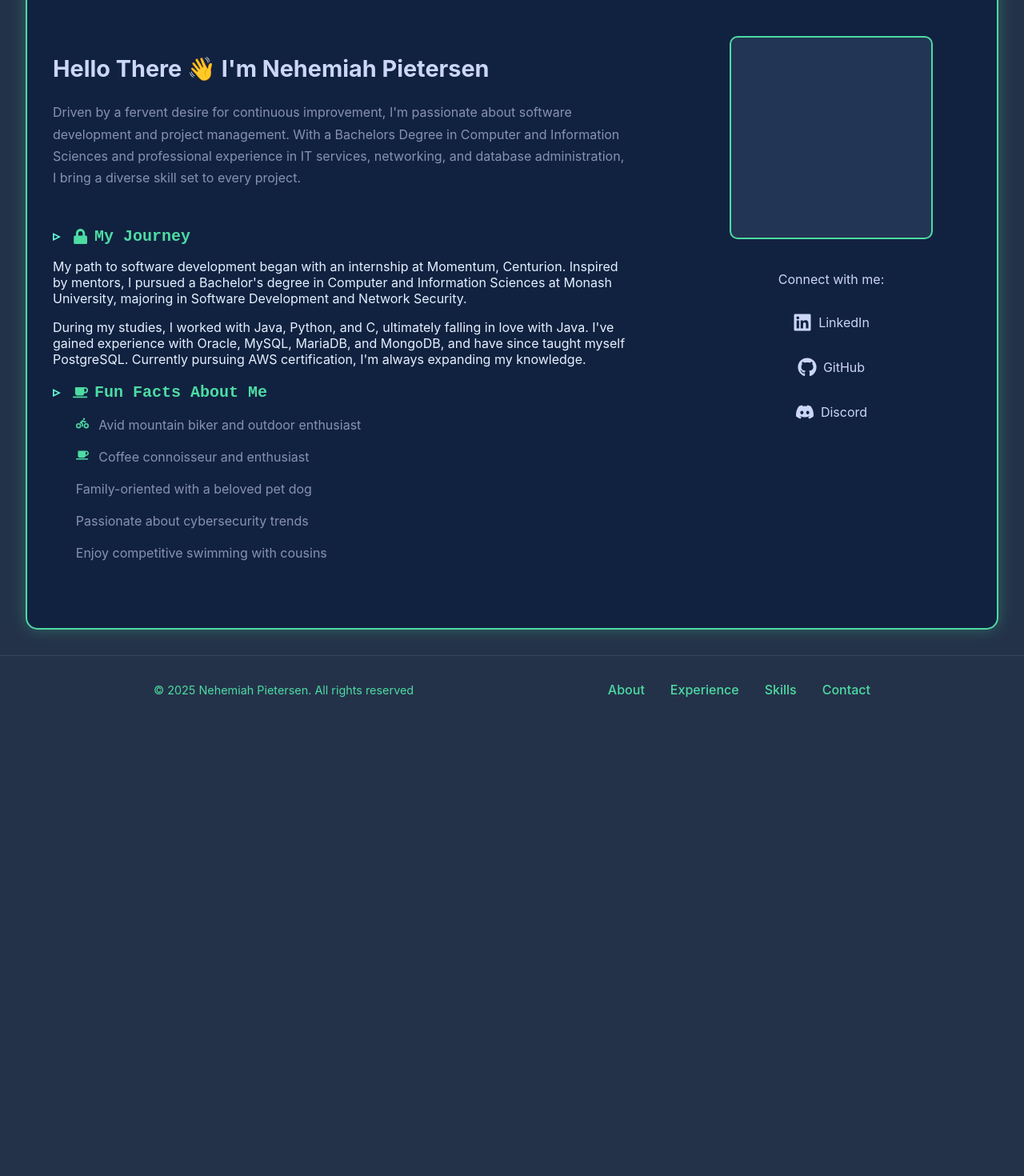
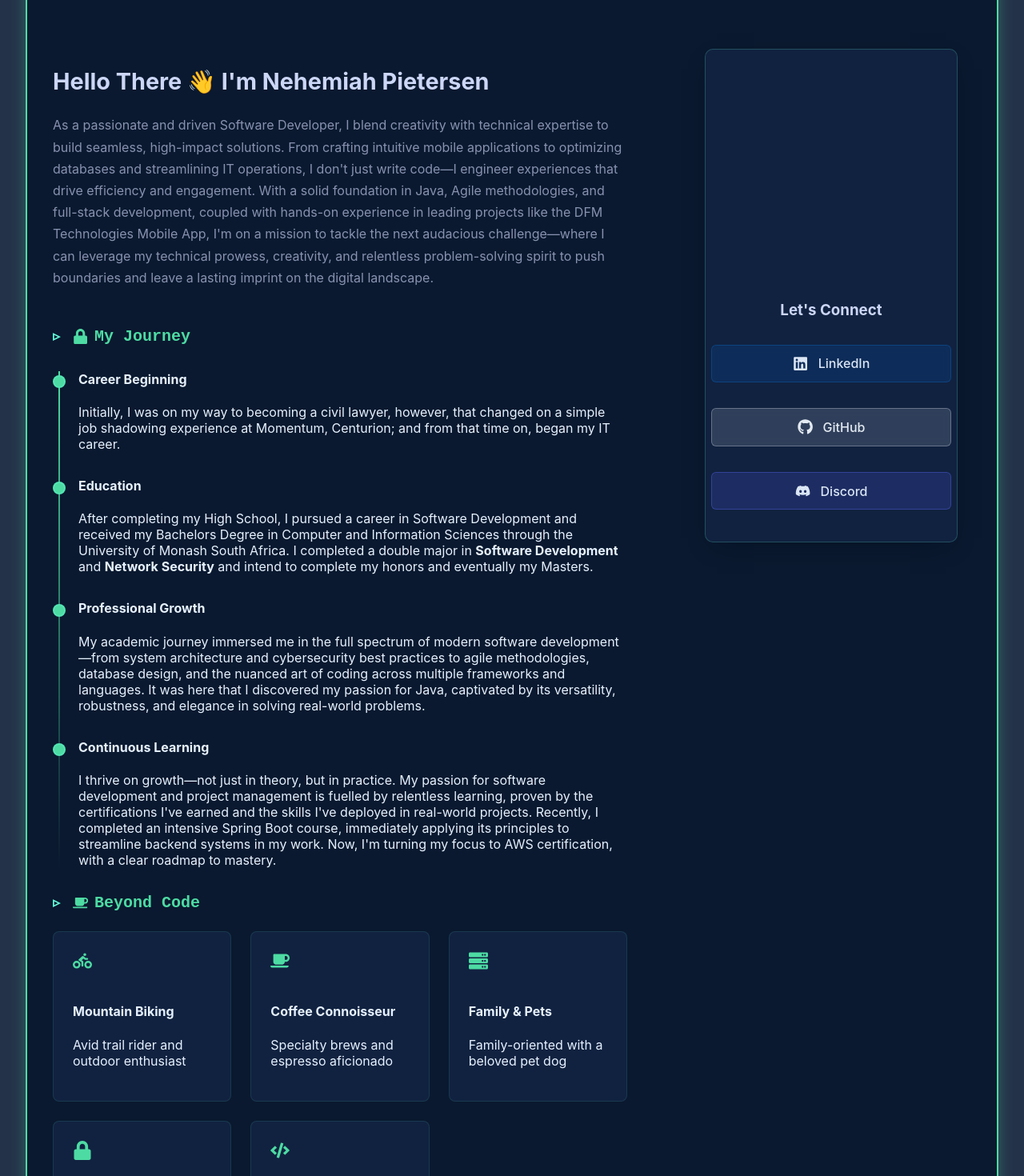
Before and after one commit to NehemiahPietersen/Dev-Portfolio, a React (Create React App) app in the folder dev_portfolio/: page /about in a window 1280 px wide. Shown: the part 320-1790 px from the top of the page at 80% size. Before the commit the page ends 1224 px from the top, so only its background shows below. Built offline with nearby package versions, Linux system fonts and the light colour scheme.

Commit message:
updated aboutMe page

```diff
--- a/dev_portfolio/src/AboutPage.js
+++ b/dev_portfolio/src/AboutPage.js
@@ -1,5 +1,5 @@
 import React from 'react';
-import { FaLinkedin, FaGithub, FaDiscord, FaCoffee, FaBiking, FaLock } from 'react-icons/fa';
+import { FaLinkedin, FaGithub, FaDiscord, FaCoffee, FaBiking, FaLock, FaCode, FaServer } from 'react-icons/fa';
 import './styles/About.css';
 
 export function AboutPage() {
@@ -7,75 +7,145 @@ export function AboutPage() {
         <section className="about-page">
             <div className="about-container">
                 <div className="about-header">
-                    <h1 className="about-title">About Me</h1>
+                    <h1 className="about-title">
+                        <span className="title-gradient">About Me</span>
+                    </h1>
                 </div>
 
                 <div className="about-content-wrapper">
                     <div className="about-text-content">
                         <div className="about-intro">
                             <h2 className="intro-heading">
-                                Hello There <span className="wave">👋</span> I'm Nehemiah Pietersen
+                                Hello There <span className="wave">👋</span> I'm <span className="name-highlight">Nehemiah Pietersen</span>
                             </h2>
                             <p className="intro-text">
-                                Driven by a fervent desire for continuous improvement, I'm passionate about software development
-                                and project management. With a Bachelors Degree in Computer and Information Sciences and
-                                professional experience in IT services, networking, and database administration, I bring a
-                                diverse skill set to every project.
+                                As a passionate and driven Software Developer, I blend creativity with technical expertise
+                                to build seamless, high-impact solutions. From crafting intuitive mobile applications to
+                                optimizing databases and streamlining IT operations, I don't just write code—I engineer experiences
+                                that drive efficiency and engagement. With a solid foundation in Java, Agile methodologies, and
+                                full-stack development, coupled with hands-on experience in leading projects like the DFM Technologies
+                                Mobile App, I'm on a mission to tackle the next audacious challenge—where I can leverage my technical
+                                prowess, creativity, and relentless problem-solving spirit to push boundaries and leave a lasting
+                                imprint on the digital landscape.
                             </p>
                         </div>
 
-                        {/* TODO: Make the about me information a little longer */}
                         <div className="about-details">
                             <div className="journey-section">
                                 <h3 className="section-heading">
                                     <FaLock className="section-icon" /> My Journey
                                 </h3>
-                                <p>
-                                    My path to software development began with an internship at Momentum, Centurion.
-                                    Inspired by mentors, I pursued a Bachelor's degree in Computer and Information
-                                    Sciences at Monash University, majoring in Software Development and Network Security.
-                                </p>
-                                <p>
-                                    During my studies, I worked with Java, Python, and C, ultimately falling in love with Java.
-                                    I've gained experience with Oracle, MySQL, MariaDB, and MongoDB, and have since taught
-                                    myself PostgreSQL. Currently pursuing AWS certification, I'm always expanding my knowledge.
-                                </p>
+                                <div className="timeline">
+                                    <div className="timeline-item">
+                                        <div className="timeline-marker"></div>
+                                        <div className="timeline-content">
+                                            <h4>Career Beginning</h4>
+                                            <p>
+                                                Initially, I was on my way to becoming a civil lawyer, however, that changed on a simple job
+                                                shadowing experience at Momentum, Centurion; and from that time on, began my IT career.
+                                            </p>
+                                        </div>
+                                    </div>
+                                    <div className="timeline-item">
+                                        <div className="timeline-marker"></div>
+                                        <div className="timeline-content">
+                                            <h4>Education</h4>
+                                            <p>
+                                                After completing my High School, I pursued a career in Software Development and received my Bachelors
+                                                Degree in Computer and Information Sciences through the University of Monash South Africa. I completed
+                                                a double major in <b>Software Development</b> and <b>Network Security</b> and intend to complete my honors and
+                                                eventually my Masters.
+                                            </p>
+                                        </div>
+                                    </div>
+                                    <div className="timeline-item">
+                                        <div className="timeline-marker"></div>
+                                        <div className="timeline-content">
+                                            <h4>Professional Growth</h4>
+                                            <p>
+                                                My academic journey immersed me in the full spectrum of modern software development—from system architecture and
+                                                cybersecurity best practices to agile methodologies, database design, and the nuanced art of coding across multiple
+                                                frameworks and languages. It was here that I discovered my passion for Java, captivated by its versatility,
+                                                robustness, and elegance in solving real-world problems.
+                                            </p>
+                                        </div>
+                                    </div>
+                                    <div className="timeline-item">
+                                        <div className="timeline-marker"></div>
+                                        <div className="timeline-content">
+                                            <h4>Continuous Learning</h4>
+                                            <p>
+                                                I thrive on growth—not just in theory, but in practice. My passion for software development and project management
+                                                is fuelled by relentless learning, proven by the certifications I've earned and the skills I've deployed in real-world
+                                                projects. Recently, I completed an intensive Spring Boot course, immediately applying its principles to streamline
+                                                backend systems in my work. Now, I'm turning my focus to AWS certification, with a clear roadmap to mastery.
+                                            </p>
+                                        </div>
+                                    </div>
+                                </div>
                             </div>
 
                             <div className="fun-facts">
                                 <h3 className="section-heading">
-                                    <FaCoffee className="section-icon" /> Fun Facts About Me
+                                    <FaCoffee className="section-icon" /> Beyond Code
                                 </h3>
-                                <ul className="facts-list">
-                                    <li>
-                                        <FaBiking /> Avid mountain biker and outdoor enthusiast
-                                    </li>
-                                    <li>
-                                        <FaCoffee /> Coffee connoisseur and enthusiast
-                                    </li>
-                                    <li>Family-oriented with a beloved pet dog</li>
-                                    <li>Passionate about cybersecurity trends</li>
-                                    <li>Enjoy competitive swimming with cousins</li>
-                                </ul>
+                                <div className="facts-grid">
+                                    <div className="fact-card">
+                                        <FaBiking className="fact-icon" />
+                                        <h4>Mountain Biking</h4>
+                                        <p>Avid trail rider and outdoor enthusiast</p>
+                                    </div>
+                                    <div className="fact-card">
+                                        <FaCoffee className="fact-icon" />
+                                        <h4>Coffee Connoisseur</h4>
+                                        <p>Specialty brews and espresso aficionado</p>
+                                    </div>
+                                    <div className="fact-card">
+                                        <FaServer className="fact-icon" />
+                                        <h4>Family & Pets</h4>
+                                        <p>Family-oriented with a beloved pet dog</p>
+                                    </div>
+                                    <div className="fact-card">
+                                        <FaLock className="fact-icon" />
+                                        <h4>Security Enthusiast</h4>
+                                        <p>Passionate about cybersecurity trends</p>
+                                    </div>
+                                    <div className="fact-card">
+                                        <FaCode className="fact-icon" />
+                                        <h4>Competitive Swimming</h4>
+                                        <p>Enjoy swimming competitions with cousins</p>
+                                    </div>
+                                </div>
                             </div>
                         </div>
                     </div>
 
                     <div className="about-image-content">
-                        <div className="profile-image-placeholder">
-                            <div className="placeholder-image">
-                                {/* TODO: Add Profile image of yourself Nehemiah */}
+                        <div className="profile-card">
+                            <div className="profile-image-container">
+                                <div className="profile-image-placeholder">
+                                    {/* TODO: Profile image will go here */}
+                                </div>
                             </div>
                             <div className="social-links">
-                                <p className="social-links-text">Connect with me:</p>
+                                <h3 className="social-heading">Let's Connect</h3>
                                 <div className="social-icons">
-                                    <a href="https://linkedin.com/in/nehemiah-pietersen-17a724170" target="_blank" rel="noopener noreferrer" className="social-link">
+                                    <a href="https://linkedin.com/in/nehemiah-pietersen-17a724170"
+                                    target="_blank"
+                                    rel="noopener noreferrer"
+                                    className="social-link linkedin">
                                         <FaLinkedin className="social-icon" /> LinkedIn
                                     </a>
-                                    <a href="https://github.com/NehemiahPietersen" target="_blank" rel="noopener noreferrer" className="social-link">
-                                        <FaGithub className="social-icon" /> GitHub
+                                    <a href="https://github.com/NehemiahPietersen"
+                                    target="_blank"
+                                    rel="noopener noreferrer"
+                                    className="social-link github">
+                                        <FaGithub className="social-icon github-icon" /> GitHub
                                     </a>
-                                    <a href="https://discord.com/users/2526" target="_blank" rel="noopener noreferrer" className="social-link">
+                                    <a href="https://discord.com/users/2526"
+                                    target="_blank"
+                                    rel="noopener noreferrer"
+                                    className="social-link discord">
                                         <FaDiscord className="social-icon" /> Discord
                                     </a>
                                 </div>
--- a/dev_portfolio/src/styles/About.css
+++ b/dev_portfolio/src/styles/About.css
@@ -201,3 +201,223 @@
         font-size: 1.5rem;
     }
 }
+
+.about-page {
+    background-color: #0a192f;
+    color: #e6f1ff;
+    min-height: 100vh;
+    padding: 5rem 2rem;
+    position: relative;
+    overflow: hidden;
+}
+
+/* Gradient title effect */
+.title-gradient {
+    background: linear-gradient(90deg, #4ddba3, #64ffda);
+    -webkit-background-clip: text;
+    background-clip: text;
+    color: transparent;
+    display: inline-block;
+}
+
+.title-decoration {
+    width: 80px;
+    height: 4px;
+    background: linear-gradient(90deg, #4ddba3, transparent);
+    margin: 1rem auto 0;
+}
+
+/* Timeline styling */
+.timeline {
+    position: relative;
+    padding-left: 2rem;
+    margin: 2rem 0;
+}
+
+.timeline::before {
+    content: '';
+    position: absolute;
+    left: 7px;
+    top: 0;
+    height: 100%;
+    width: 2px;
+    background: linear-gradient(to bottom, #4ddba3, transparent);
+}
+
+.timeline-item {
+    position: relative;
+    margin-bottom: 2rem;
+}
+
+.timeline-marker {
+    position: absolute;
+    left: -2rem;
+    top: 5px;
+    width: 12px;
+    height: 12px;
+    border-radius: 50%;
+    background: #4ddba3;
+    border: 2px solid rgba(100, 255, 218, 0.3);
+}
+
+/* Facts grid */
+.facts-grid {
+    display: grid;
+    grid-template-columns: repeat(auto-fill, minmax(200px, 1fr));
+    gap: 1.5rem;
+    margin-top: 1.5rem;
+}
+
+.fact-card {
+    background: #112240;
+    padding: 1.5rem;
+    border-radius: 8px;
+    border: 1px solid rgba(100, 255, 218, 0.1);
+    transition: all 0.3s ease;
+}
+
+.fact-card:hover {
+    transform: translateY(-5px);
+    border-color: #4ddba3;
+}
+
+.fact-icon {
+    color: #4ddba3;
+    font-size: 1.5rem;
+    margin-bottom: 1rem;
+}
+
+/* Profile card */
+.profile-card {
+    position: sticky;
+    top: 2rem;
+    background: #112240;
+    padding: 2rem;
+    border-radius: 10px;
+    border: 1px solid rgba(100, 255, 218, 0.2);
+    box-shadow: 0 10px 30px -15px rgba(2, 12, 27, 0.7);
+}
+
+.profile-image-container {
+    position: relative;
+    width: 250px;
+    height: 250px;
+    margin: 0 auto 2rem;
+}
+
+.profile-border-animation {
+    position: absolute;
+    inset: -5px;
+    border-radius: 10px;
+    background: linear-gradient(45deg, #4ddba3, #64ffda, #4ddba3);
+    background-size: 200% 200%;
+    animation: gradientBorder 4s ease infinite;
+    z-index: -1;
+}
+
+@keyframes gradientBorder {
+    0% { background-position: 0% 50% }
+    50% { background-position: 100% 50% }
+    100% { background-position: 0% 50% }
+}
+
+/* Social links */
+.social-heading {
+    color: #ccd6f6;
+    margin-bottom: 1.5rem;
+    text-align: center;
+}
+
+.social-link {
+    display: flex;
+    align-items: center;
+    gap: 0.8rem;
+    padding: 0.8rem 1.5rem;
+    margin: 0.5rem 0;
+    border-radius: 6px;
+    transition: all 0.3s ease;
+}
+
+.social-link:hover {
+    transform: translateX(5px);
+}
+
+.linkedin { background: rgba(10, 102, 194, 0.1); color: #0a66c2; }
+.github { background: rgba(36, 41, 46, 0.1); color: #24292e; }
+.discord { background: rgba(88, 101, 242, 0.1); color: #5865f2; }
+
+/* Responsive adjustments */
+@media (max-width: 992px) {
+    .about-content-wrapper {
+        flex-direction: column;
+    }
+
+    .profile-card {
+        position: static;
+        margin-top: 3rem;
+    }
+}
+
+.social-link {
+    display: flex;
+    align-items: center;
+    gap: 0.8rem;
+    padding: 0.8rem 1.5rem;
+    margin: 0.5rem 0;
+    border-radius: 6px;
+    transition: all 0.3s ease;
+    font-weight: 500;
+    opacity: 0.95;
+    backdrop-filter: blur(4px);
+}
+
+.social-link:hover {
+    transform: translateX(5px);
+    opacity: 1;
+    box-shadow: 0 4px 12px rgba(0, 0, 0, 0.2);
+}
+
+.social-icon {
+    font-size: 1.2rem;
+    transition: transform 0.3s ease;
+}
+
+.social-link:hover .social-icon {
+    transform: scale(1.15);
+}
+
+/* LinkedIn */
+.linkedin {
+    background: rgba(10, 102, 194, 0.2);
+    color: #e6f1ff;
+    border: 1px solid rgba(10, 102, 194, 0.4);
+}
+
+.linkedin:hover {
+    background: rgba(10, 102, 194, 0.3);
+    color: #ffffff;
+}
+
+/* GitHub */
+.github {
+    background: rgba(240, 246, 252, 0.15);
+    color: #f0f6fc;
+    border: 1px solid rgba(240, 246, 252, 0.3);
+}
+
+.github:hover {
+    background: rgba(240, 246, 252, 0.25);
+    color: #ffffff;
+}
+
+/* Discord */
+.discord {
+    background: rgba(88, 101, 242, 0.2);
+    color: #e6f1ff;
+    border: 1px solid rgba(88, 101, 242, 0.4);
+}
+
+.discord:hover {
+    background: rgba(88, 101, 242, 0.3);
+    color: #ffffff;
+}
```
